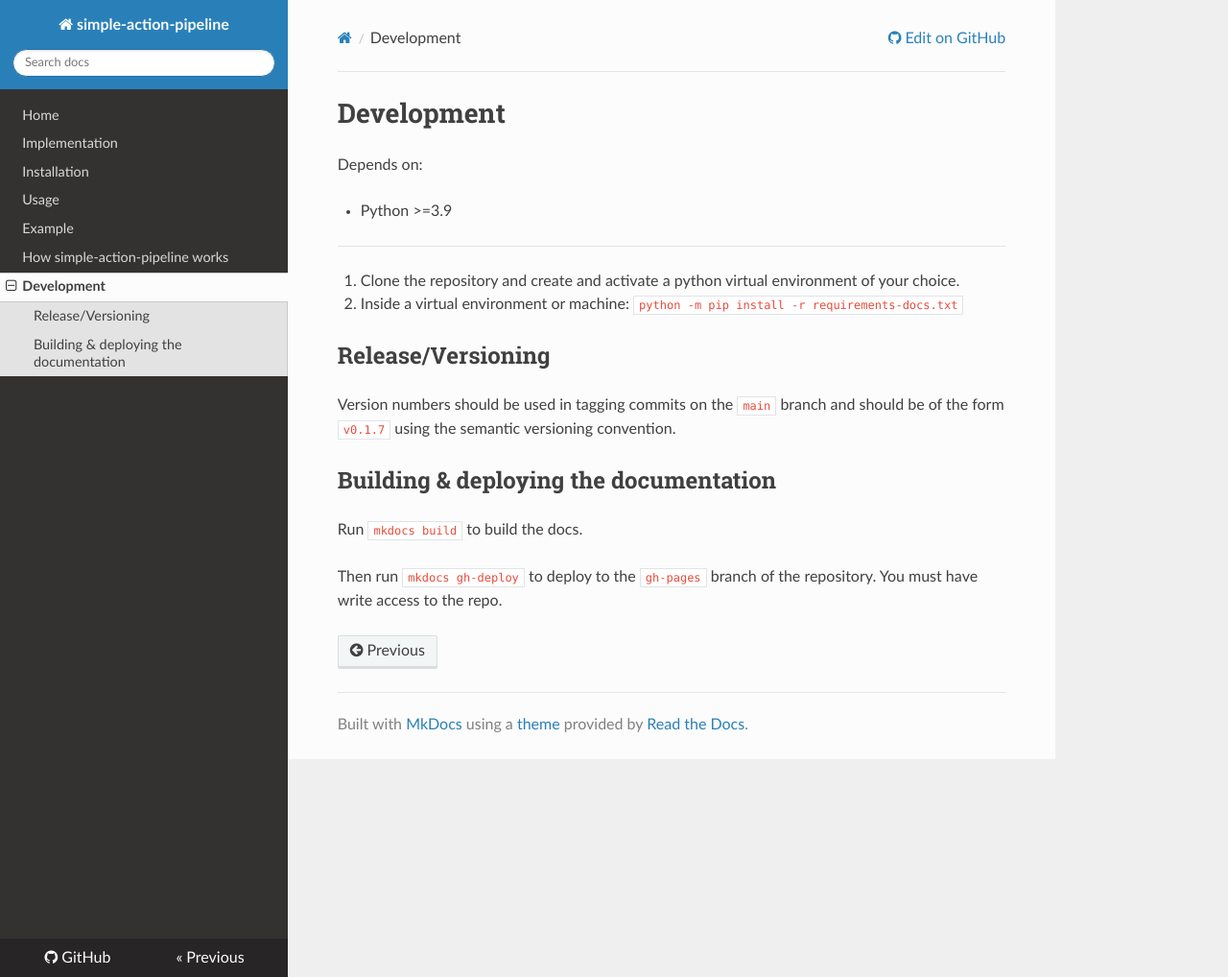
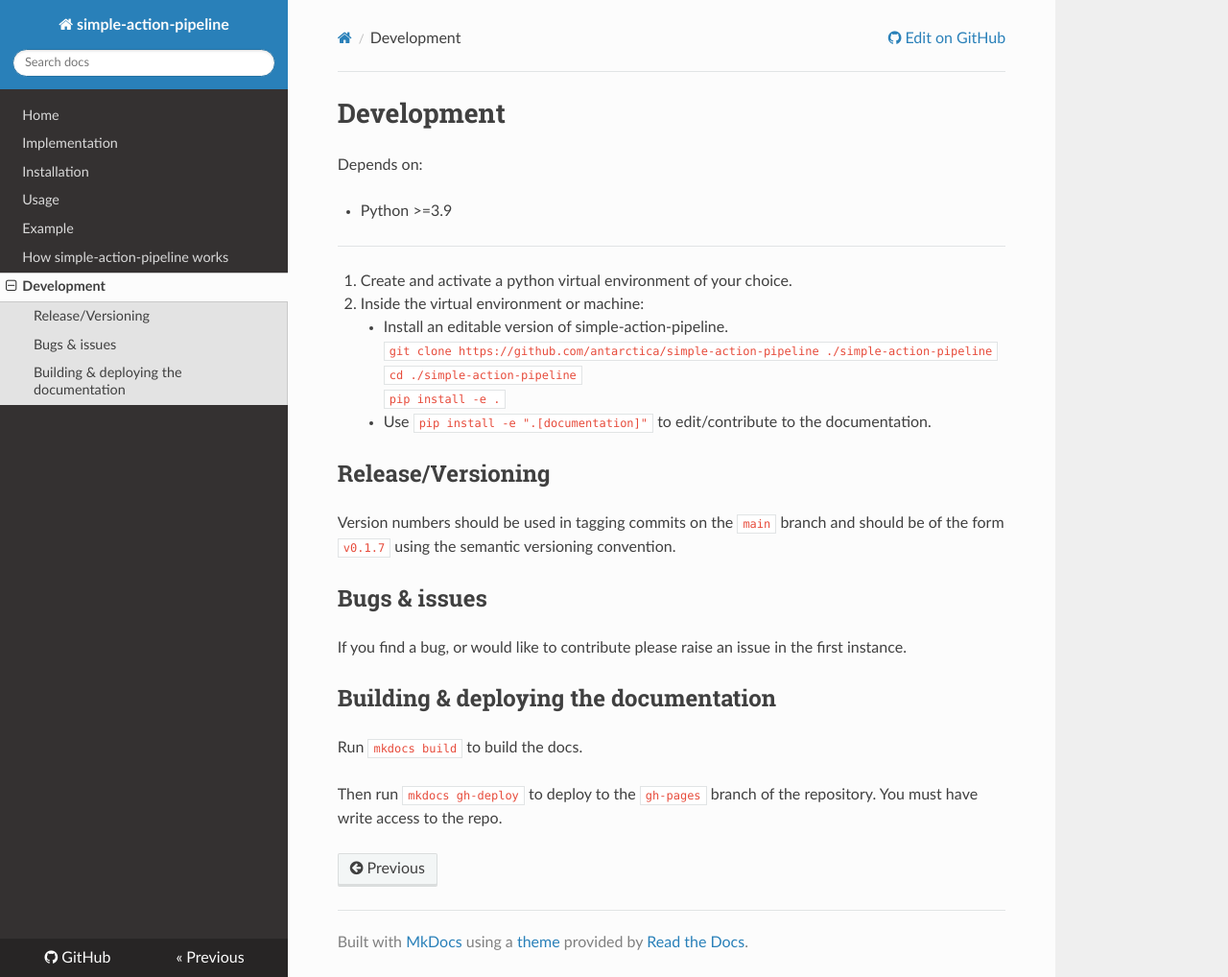
Before and after one commit to antarctica/simple-action-pipeline, an MkDocs documentation site: the page built from docs/development.md, in a window 1280 px wide and 1018 px high. Shown: the whole window at 96% size. Built offline with MkDocs 1.6.1, drawn with Linux system fonts in a browser that asks for light colours; nearby versions of some CDN libraries.

```diff
--- a/docs/development.md
+++ b/docs/development.md
@@ -6,12 +6,21 @@ Depends on:
 
 ---
 
-1. Clone the repository and create and activate a python virtual environment of your choice.
-1. Inside a virtual environment or machine: `python -m pip install -r requirements-docs.txt`
+1. Create and activate a python virtual environment of your choice.
+1. Inside the virtual environment or machine:
+    - Install an editable version of simple-action-pipeline.
+      `git clone https://github.com/antarctica/simple-action-pipeline ./simple-action-pipeline`
+      `cd ./simple-action-pipeline`
+      `pip install -e .`
+    - Use `pip install -e ".[documentation]"` to edit/contribute to the documentation.
 
 ## Release/Versioning
 
 Version numbers should be used in tagging commits on the `main` branch and should be of the form `v0.1.7` using the semantic versioning convention.
+
+## Bugs & issues
+
+If you find a bug, or would like to contribute please raise an issue in the first instance.
 
 ## Building & deploying the documentation
 
```
Also changed, not shown: README.md (+3 -86 lines), docs/example.md (+3 -0 lines), docs/implementation.md (+2 -2 lines), docs/using.md (+19 -0 lines).
